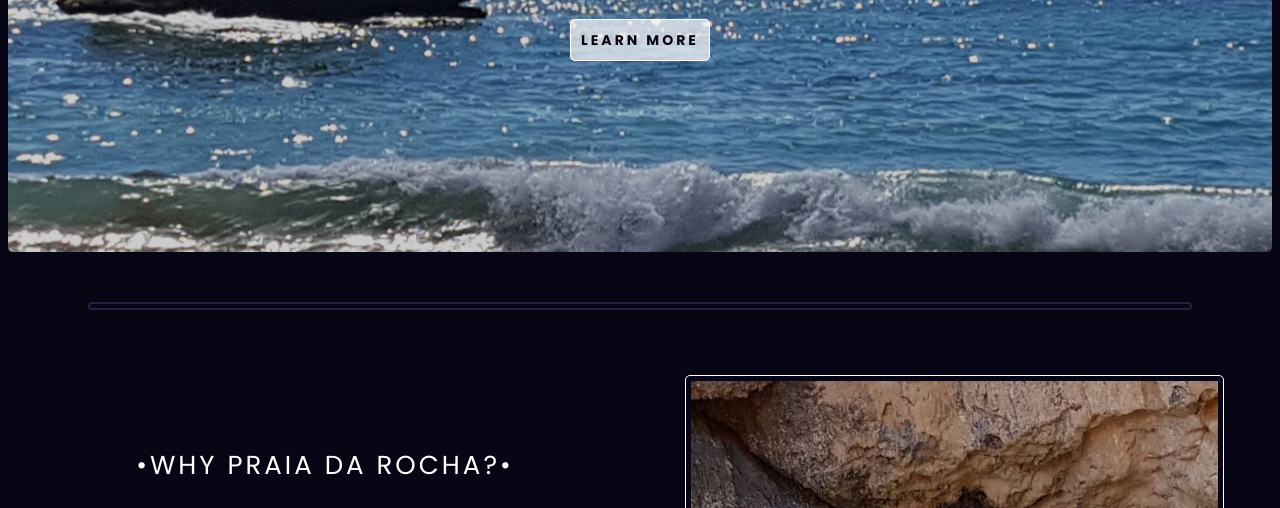
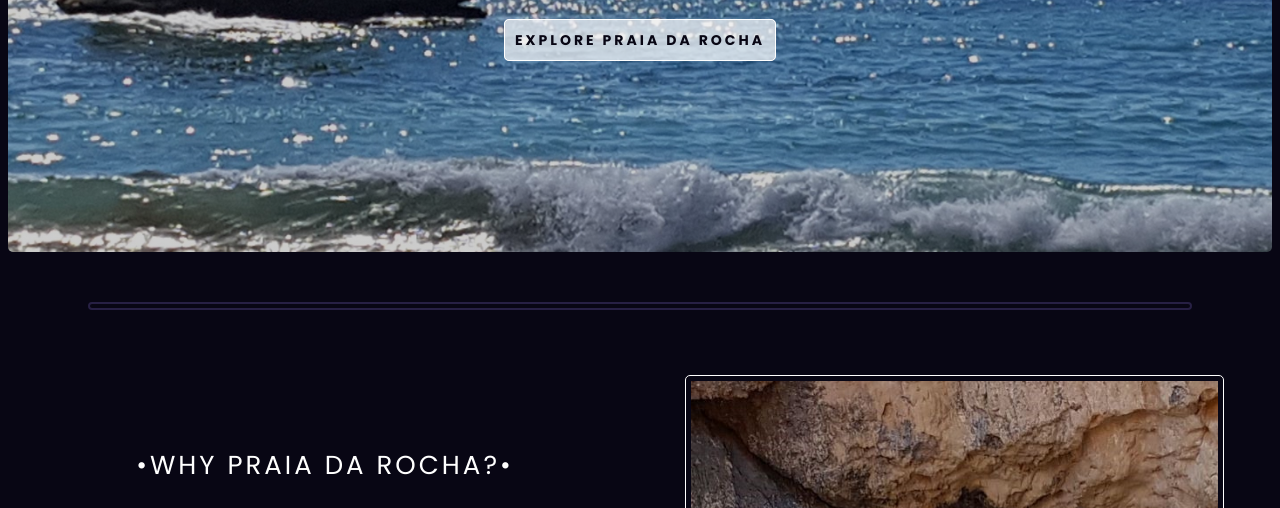
Before and after one commit to TZR71/Travel-Portimao, a plain HTML site: page index.html in a window 1280 px wide. Shown: the part 592-1100 px from the top of the page. Drawn offline with Linux system fonts and the light colour scheme.

Commit message:
Checked links and final touches

```diff
--- a/index.html
+++ b/index.html
@@ -16,7 +16,7 @@
     <h1>WELCOME TO PRAIA DA ROCHA</h1>
     <h2>The most beautiful beach in Algarve</h2>
     <br>
-    <a href="https://www.algarve-tourist.com/praia-da-rocha-portugal-algarve-guide.html" title="https://www.algarve-tourist.com/praia-da-rocha-portugal-algarve-guide.html"target="_blank">Learn more</a>
+    <a href="https://www.algarve-tourist.com/praia-da-rocha-portugal-algarve-guide.html" title="https://www.algarve-tourist.com/praia-da-rocha-portugal-algarve-guide.html"target="_blank">Explore Praia da Rocha</a>
     </header>
     <main>
         <hr>
```
